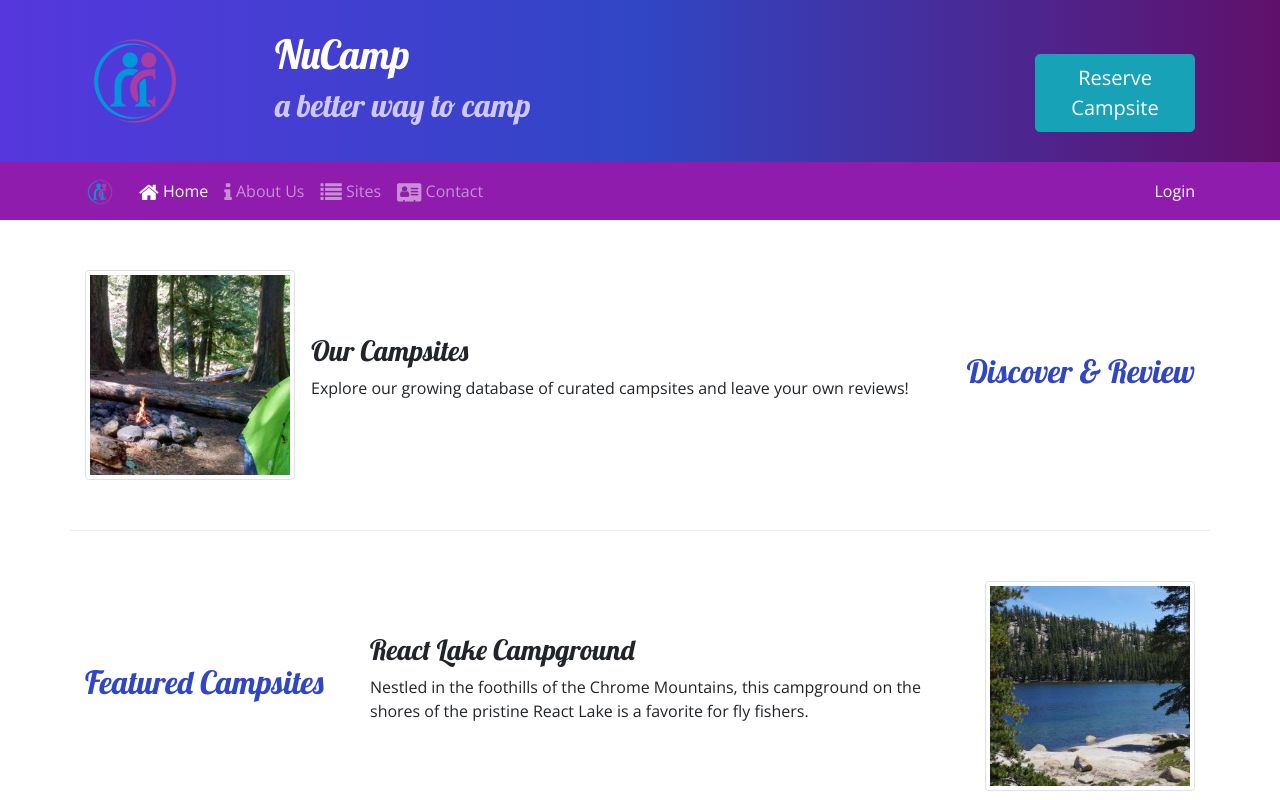
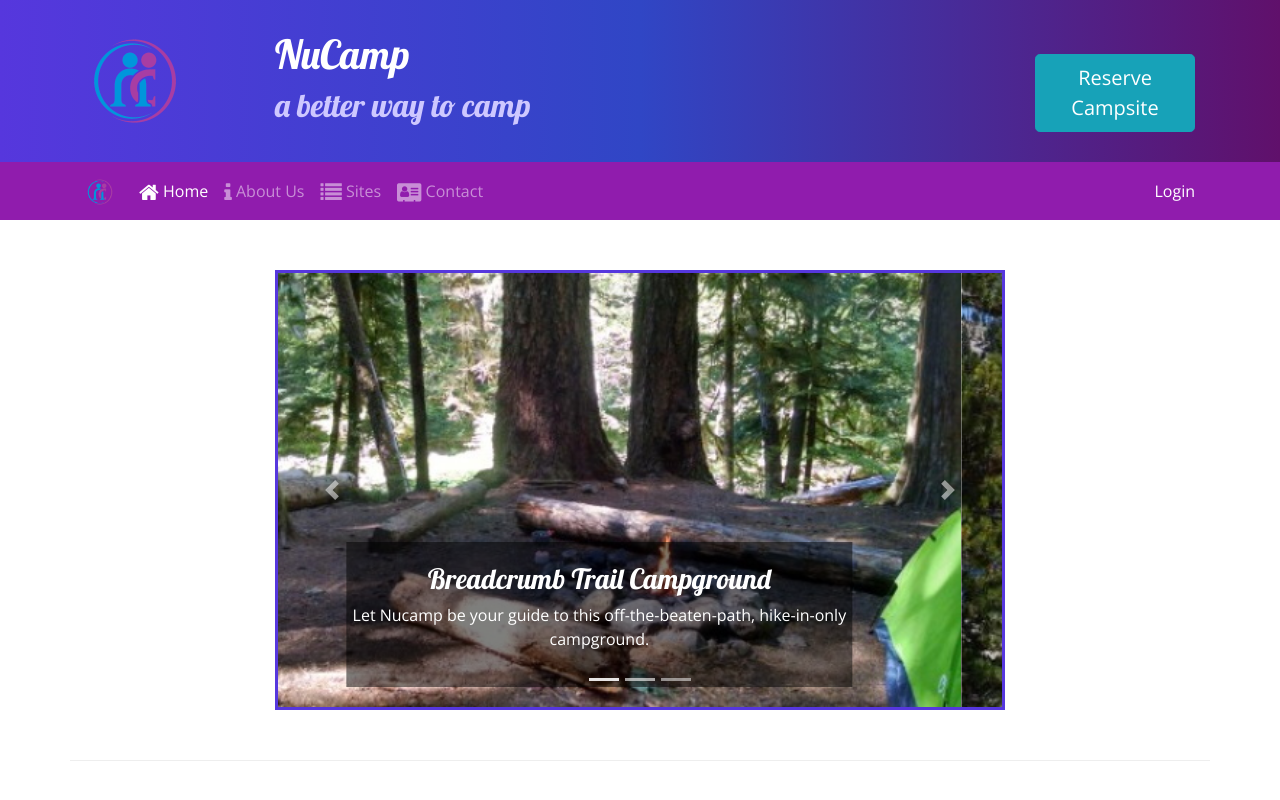
Before and after one commit to Mewdude/git-test, a website: page index.html in a window 1280 px wide. Shown: the top 800 px of the page. Drawn offline with nearby package versions, Linux system fonts and the light colour scheme; some icons are missing.

Commit message:
Carousel

```diff
--- a/css/styles.css
+++ b/css/styles.css
@@ -40,3 +40,11 @@ header h2{
     border-top: none;
     padding: 10px;
 }
+
+.carousel-caption{
+    background-color: rgba(0, 0, 0, 0.5);
+}
+
+.carousel{
+    border: solid #5637DD;
+}
--- a/index.html
+++ b/index.html
@@ -117,6 +117,56 @@
 
 
     <div class="container">
+
+        <div class="row row-content">
+            <div class="col-md-8 mx-auto">
+                <div id="homeCarousel" class="carousel slide" data-ride="carousel">
+
+                    <ol class="carousel-indicators">
+                        <li data-target="#homeCarousel" data-slide-to="0" class="active"></li>
+                        <li data-target="#homeCarousel" data-slide-to="1"></li>
+                        <li data-target="#homeCarousel" data-slide-to="2"></li>
+                    </ol>
+
+                    <div class="carousel-inner">
+
+                        <div class="carousel-item active">
+                            <img class="d-block w-100" src="img/img/breadcrumb-trail.jpg" alt="Breadcrumb Trail Campground" />
+                            <div class="carousel-caption">
+                                <h3>Breadcrumb Trail Campground</h3>
+                                <p class="d-none d-sm-block">Let Nucamp be your guide to this off-the-beaten-path, hike-in-only campground.</p>
+                            </div>
+                        </div>
+                        <div class="carousel-item">
+                            <img class="d-block w-100" src="img/img/react-lake.jpg" alt="React Lake Campground" />
+                            <div class="carousel-caption">
+                                <h3>React Lake Campground</h3>
+                                <p class="d-none d-sm-block">Nestled in the foothills of the Chrome Mountains, this campground on the shores of the pristine React Lake is a favorite for fly fishers</p>
+                            </div>
+                        </div>
+                        <div class="carousel-item">
+                            <img class="d-block w-100" src="img/img/chrome-river.jpg" alt="Chrome River Campground" />
+                            <div class="carousel-caption">
+                                <h3>Chrome River Campground</h3>
+                                <p class="d-none d-sm-block">Spend a few sunny days and starry nights beneath a canopy of old-growth firs at this enchanting spot by the Chrome River</p>
+                            </div>
+                        </div>
+
+                    </div>
+
+                    <a class="carousel-control-prev" href="#homeCarousel" role="button" data-slide="prev">
+                        <span class="carousel-control-prev-icon"></span>
+                        <span class="sr-only">Previous</span>
+                    </a>
+
+                    <a class="carousel-control-next" href="#homeCarousel" role="button" data-slide="next">
+                        <span class="carousel-control-next-icon"></span>
+                        <span class="sr-only">next</span>
+                    </a>
+
+                </div>
+            </div>
+        </div>
 
         <div class="row row-content align-items-center">
 
```
